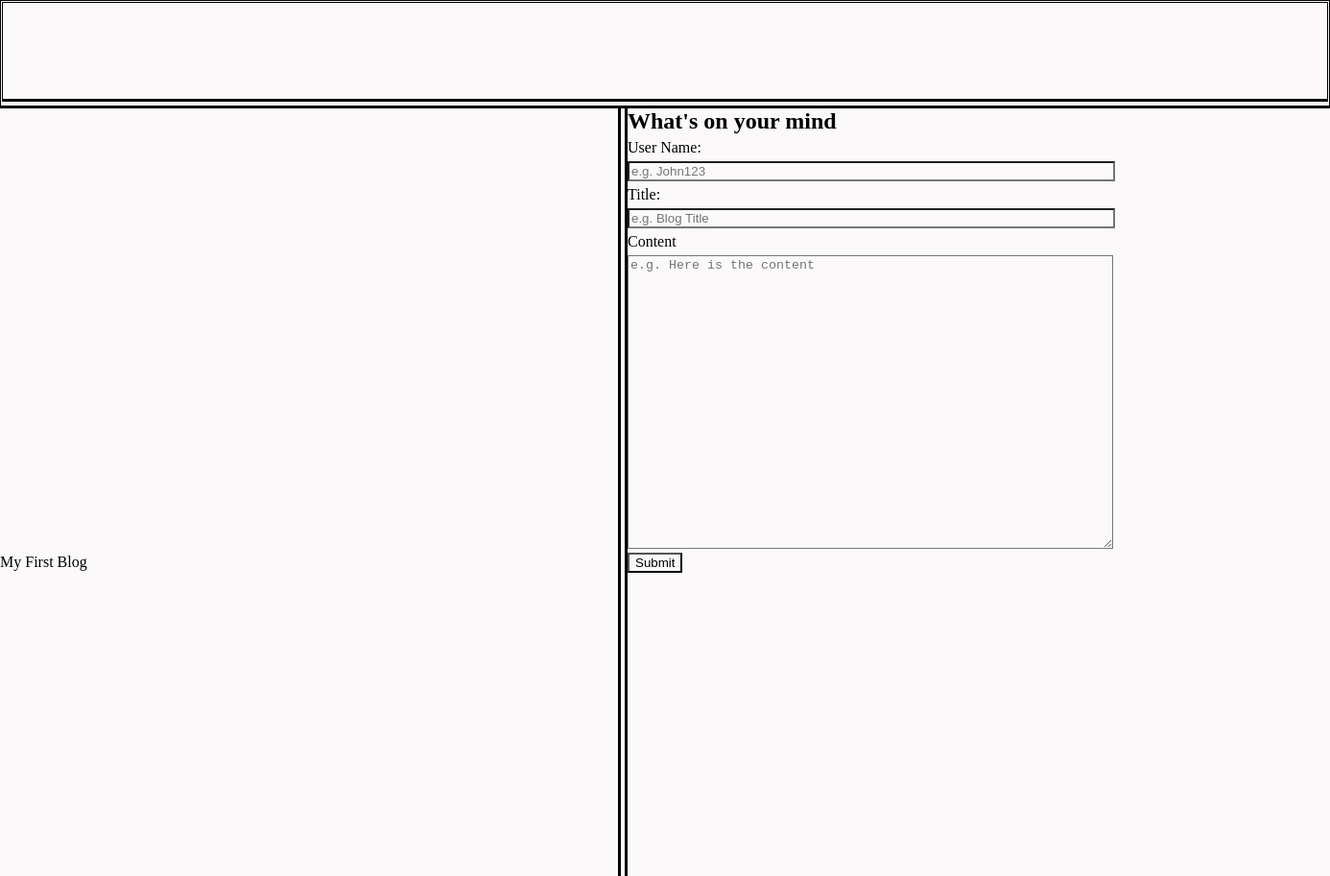
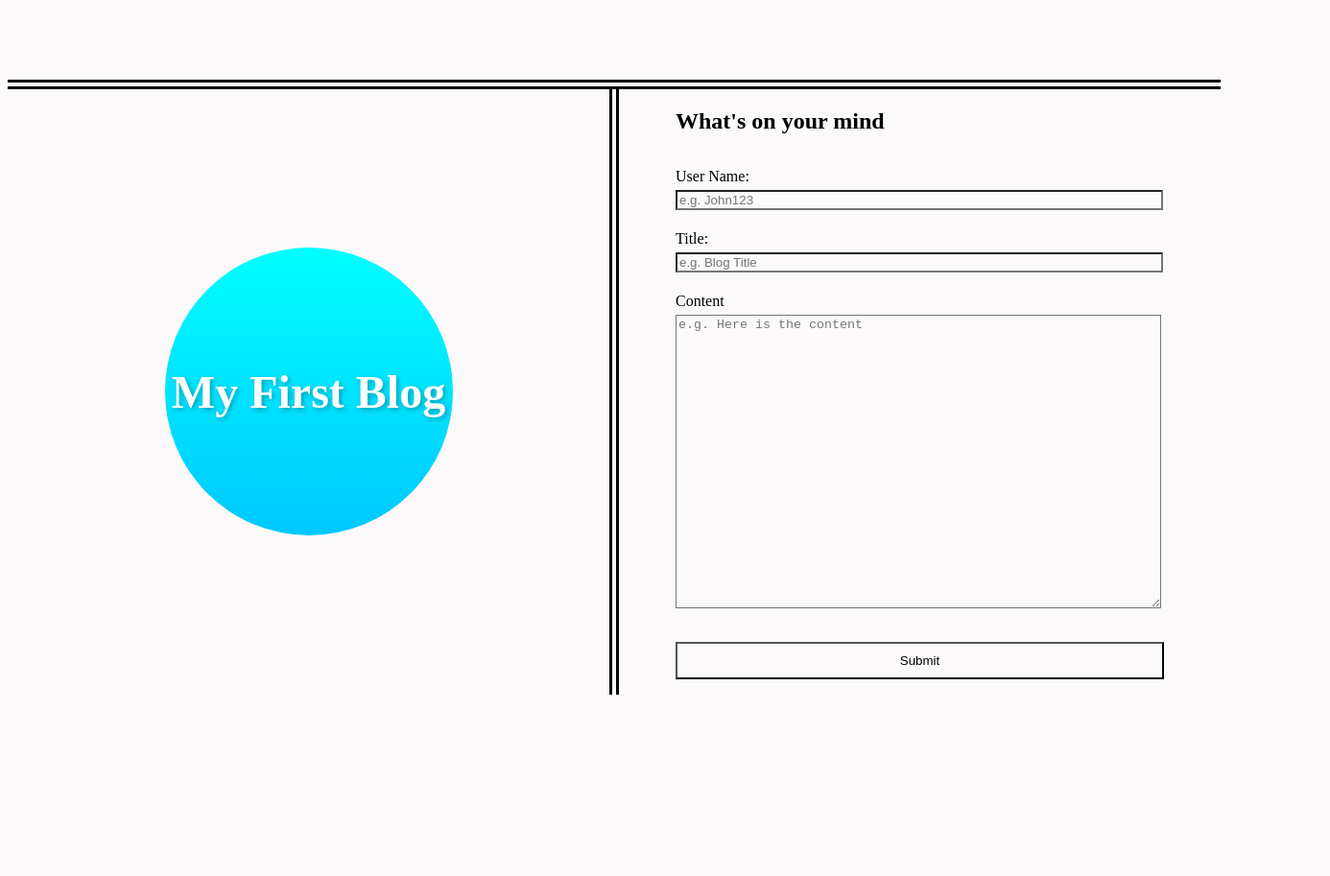
Before and after one commit to mandi7469/Personal-Blog, a plain HTML site: page index.html in a window 1280 px wide. Shown: the whole page at 96% size, 1386 px wide, since content can reach past the window. After the commit the page ends 808 px from the top, so only its background shows below. Drawn offline with Linux system fonts and the light colour scheme.

Commit message:
adjusted format and added more styling

```diff
--- a/assets/css/form.css
+++ b/assets/css/form.css
@@ -1,35 +1,75 @@
 * {
   background-color: rgb(252, 249, 250);
+}
+
+html,
+body {
+  height: 100vh;
+}
+
+section {
+  display: flex;
+  align-items: center;
+}
+
+header {
+  width: 100%;
+  height: 75px;
+  border-bottom: 10px solid black;
+  border-style: double;
+  border-left: 0px;
+  border-right: 0px;
+  border-top: 0px;
+}
+
+/* Styles for my left aside */
+#left-aside {
+  /* width: 50%; */
+  /* align-items: center; */
+  flex: 1;
+}
+
+.circle {
+  display: flex;
+  justify-content: center;
+  align-items: center;
+  text-align: center;
+  width: 300px;
+  height: 300px;
+  border-radius: 50%;
+  background-image: linear-gradient(rgb(0, 255, 255) 0%, rgb(0, 200, 255) 100%);
+}
+
+#first-blog {
+  color: white;
+  text-shadow: 2px 2px 5px rgba(0, 0, 0, 0.3);
+  background-color: transparent;
+  font-size: 3em;
   margin: 0;
 }
 
-header {
-  padding: 50px;
-  width: 100%;
-  text-align: right;
-  border-bottom: 10px solid black;
-  border-style: double;
-}
-
-
-#left-aside {
-  display: flex;
-  display: inline-block;
-  width: 50%;
-}
-
+/* Styles for the right aside */
 #right-aside {
-  display: flex;
-  display: inline-block;
   border-left: 10px solid black;
   border-right: 0px;
   border-top: 0px;
   border-bottom: 0px;
   border-style: double;
-  height: 100vh;
+  flex: 1;
 }
 
-form {
+#blog-header {
+  padding-bottom: 10px;
+}
+
+.form-container,
+.circle-container {
+  /* margin-left: 50%;
+  margin-top: 30%; */
+  display: flex;
+  justify-content: center;
+  align-items: center;
+  height: 100%;
 }
 
 label {
@@ -46,3 +86,9 @@ label {
   width: 500px;
   height: 300px;
 }
+
+button {
+  width: 509px;
+  margin-top: 15px;
+  padding: 10px;
+}
--- a/index.html
+++ b/index.html
@@ -1,42 +1,62 @@
 <!DOCTYPE html>
 <html lang="en">
   <head>
-    <meta charset="UTF-8">
-    <meta name="viewport" content="width=device-width, initial-scale=1.0">
-    <link rel="stylesheet" href="./assets/css/style.css">
-    <link rel="stylesheet" href="./assets/css/form.css">
+    <meta charset="UTF-8" />
+    <meta name="viewport" content="width=device-width, initial-scale=1.0" />
+    <link rel="stylesheet" href="./assets/css/style.css" />
+    <link rel="stylesheet" href="./assets/css/form.css" />
     <title>Form</title>
   </head>
   <body>
-
     <header></header>
 
-    <aside id="left-aside">My First Blog</aside>
+    <section>
+      <div id="left-aside">
+        <div class="circle-container">
+          <div class="circle">
+            <h1 id="first-blog">My First Blog</h1>
+          </div>
+        </div>
+      </div>
 
-    <aside id="right-aside">
+      <div id="right-aside">
+        <div class="form-container">
           <form>
-            <h1>What's on your mind</h1>
+            <h1 id="blog-header">What's on your mind</h1>
             <p>
               <label for="username">User Name:</label>
-                <input class="input-field-1" type="text" placeholder="e.g. John123" />
+              <input
+                class="input-field-1"
+                type="text"
+                placeholder="e.g. John123"
+              />
             </p>
 
             <p>
               <label for="title">Title:</label>
-                <input class="input-field-1" type="text" placeholder="e.g. Blog Title" />
+              <input
+                class="input-field-1"
+                type="text"
+                placeholder="e.g. Blog Title"
+              />
             </p>
 
             <p>
               <label for="content">Content</label>
-                <textarea class="input-field" id="content" placeholder="e.g. Here is the content"></textarea>
+              <textarea
+                class="input-field"
+                id="content"
+                placeholder="e.g. Here is the content"
+              ></textarea>
             </p>
 
             <p>
               <button>Submit</button>
             </p>
-
           </form>
-    </aside>
+        </div>
+      </div>
+    </section>
 
     <script defer src="./assets/js/logic.js"></script>
     <script defer src="./assets/js/form.js"></script>
```
Lines whose indentation alone changed are shown as unchanged.
